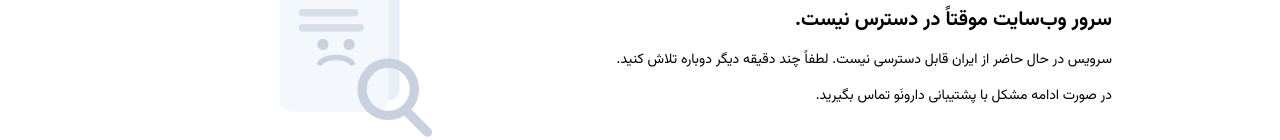
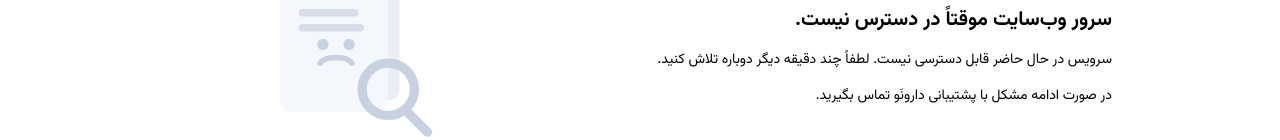
Before and after one commit to iliarzz/Darunow-, a Next.js app: page /server-down in a window 1280 px wide. Shown: the part 241-381 px from the top of the page. Built offline with nearby package versions, Linux system fonts and the light colour scheme.

Commit message:
DOWN SERVER ON

```diff
--- a/src/app/server-down/page.tsx
+++ b/src/app/server-down/page.tsx
@@ -34,8 +34,7 @@
               سرور وب‌سایت موقتاً در دسترس نیست.
             </h1>
             <p className="text-sm text-muted">
-              سرویس در حال حاضر از ایران قابل دسترسی نیست. لطفاً چند دقیقه دیگر دوباره
-              تلاش کنید.
+              سرویس در حال حاضر قابل دسترسی نیست. لطفاً چند دقیقه دیگر دوباره تلاش کنید.
             </p>
             <p className="text-sm text-muted">
               در صورت ادامه مشکل با پشتیبانی دارونَو تماس بگیرید.
```
